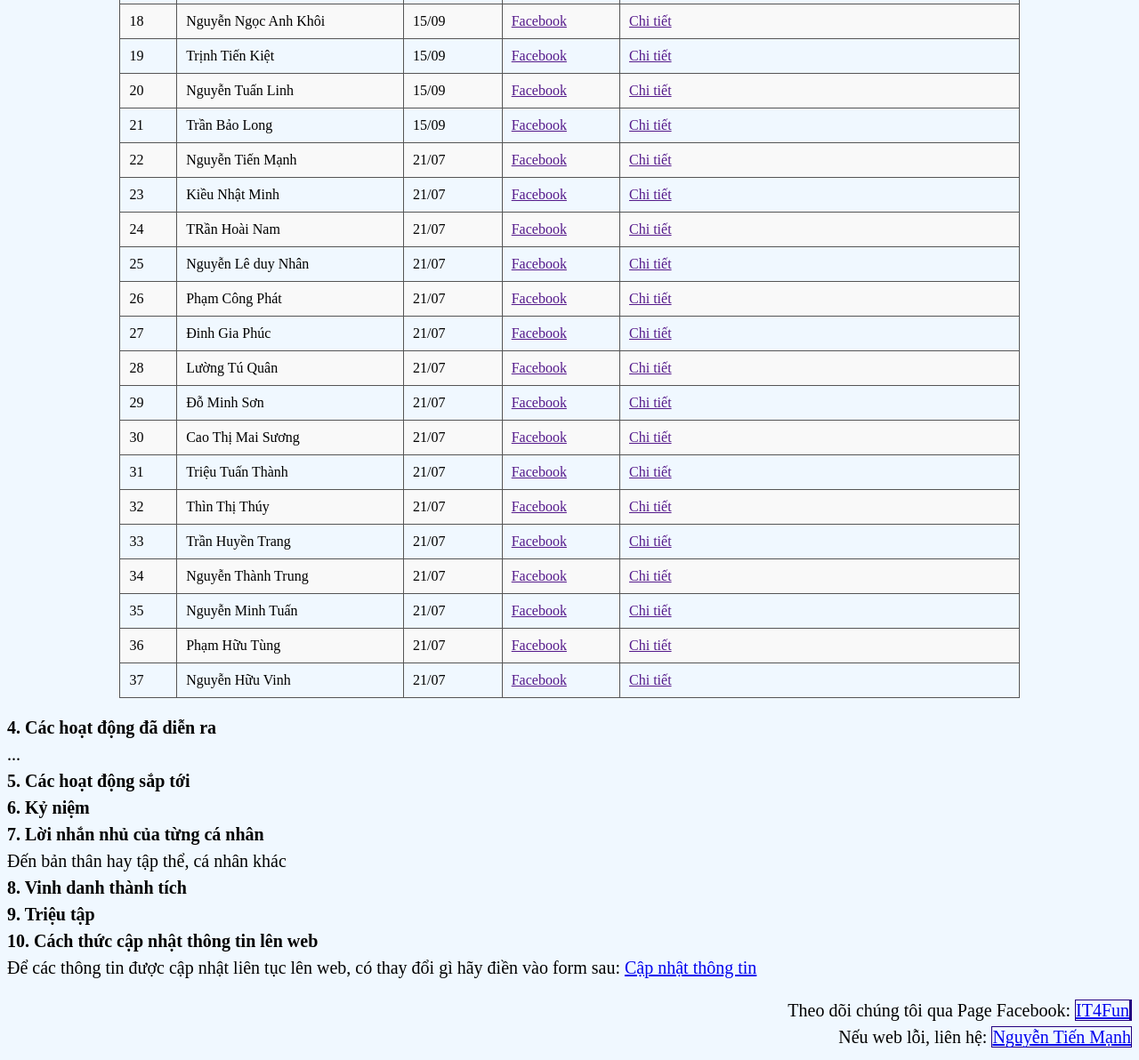
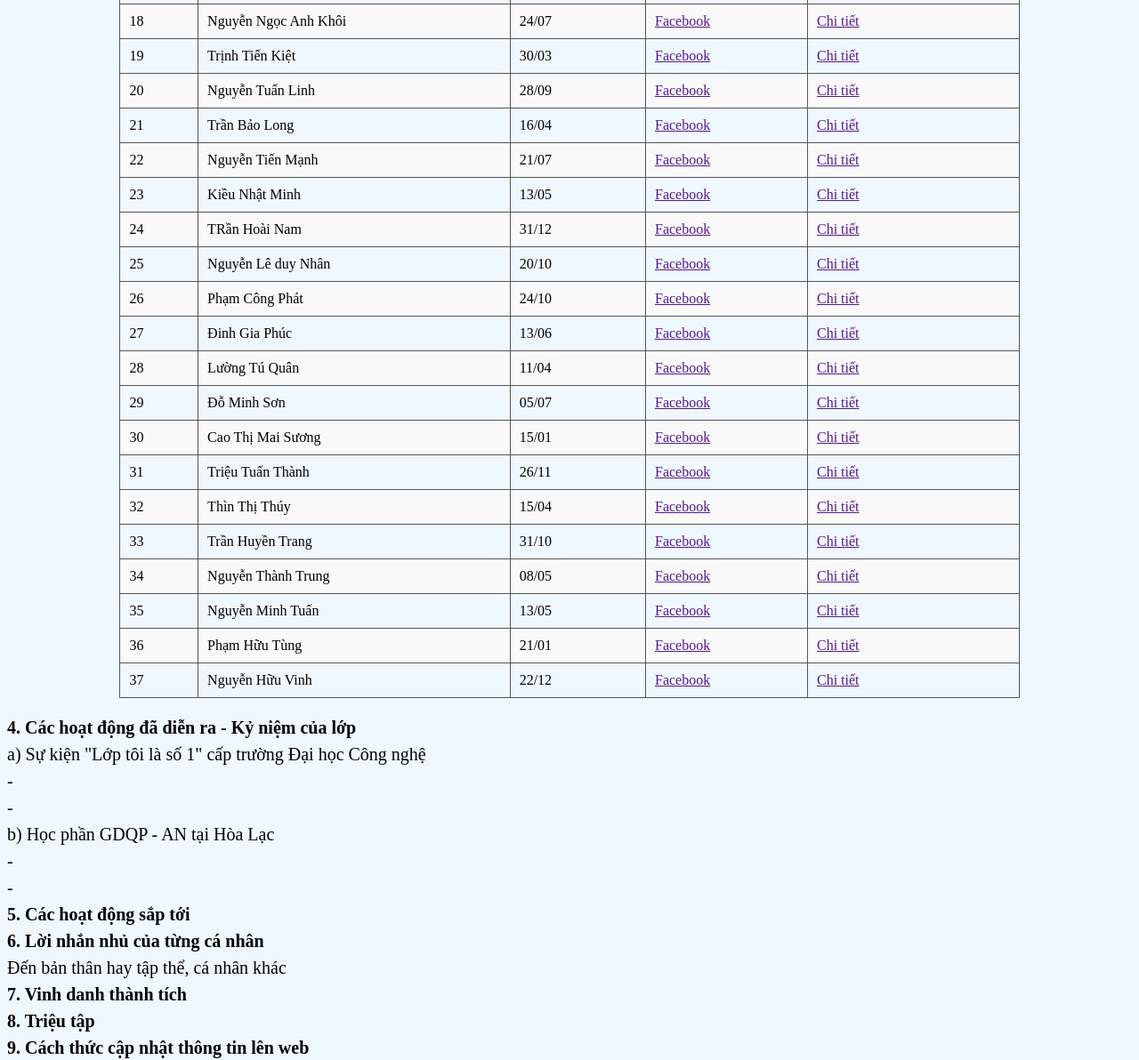
Before and after one commit to TienManh-Manilife/IT4Fun, a plain HTML site: page index.html in a window 1280 px wide. Shown: the part 1619-2811 px from the top of the page at 89% size. Drawn offline with Linux system fonts and the light colour scheme.

Commit message:
thay doi 3

```diff
--- a/index.html
+++ b/index.html
@@ -93,35 +93,35 @@
                 <td> 1 </td>
                 <td> Nguyễn Lê An </td>
                 <td> 20/08 </td>
-                <td> <a href=""> Facebook </a> </td>
-                <td> <a href=""> Tính cách, sở thích, năng khiếu, món ăn yêu thích, ... </a> </td>
+                <td> <a href="https://www.facebook.com/100040040026784/"> Facebook </a> </td>
+                <td> <a href=""> Chi tiết </a> </td>
             </tr>
             <tr>
                 <td> 2 </td>
                 <td> Nguyễn An Quốc Anh </td>
                 <td> 02/10 </td>
-                <td> <a href=""> Facebook </a> </td>
+                <td> <a href="https://www.facebook.com/61559123695155/"> Facebook </a> </td>
                 <td> <a href=""> Chi tiết </a> </td>
             </tr>
             <tr>
                 <td> 3 </td>
                 <td> Trần Xuân Anh </td>
                 <td> 02/06 </td>
-                <td> <a href=""> Facebook </a> </td>
+                <td> <a href="https://www.facebook.com/100038245884388/"> Facebook </a> </td>
                 <td> <a href=""> Chi tiết </a> </td>
             </tr>
             <tr>
                 <td> 4 </td>
                 <td> Trần Việt Bảo </td>
                 <td> 14/06 </td>
-                <td> <a href=""> Facebook </a> </td>
+                <td> <a href="https://www.facebook.com/100064677711706/"> Facebook </a> </td>
                 <td> <a href=""> Chi tiết </a> </td>
             </tr>
             <tr>
                 <td> 5 </td>
                 <td> Phạm Ánh Chúc </td>
                 <td> 24/03 </td>
-                <td> <a href=""> Facebook </a> </td>
+                <td> <a href="https://www.facebook.com/100017358540893/"> Facebook </a> </td>
                 <td> <a href=""> Chi tiết </a> </td>
             </tr>
             <tr>
@@ -211,28 +211,28 @@
             <tr>
                 <td> 18 </td>
                 <td> Nguyễn Ngọc Anh Khôi </td>
-                <td> 15/09 </td>
+                <td> 24/07 </td>
                 <td> <a href=""> Facebook </a> </td>
                 <td> <a href=""> Chi tiết </a> </td>
             </tr>
             <tr>
                 <td> 19 </td>
                 <td> Trịnh Tiến Kiệt </td>
-                <td> 15/09 </td>
+                <td> 30/03 </td>
                 <td> <a href=""> Facebook </a> </td>
                 <td> <a href=""> Chi tiết </a> </td>
             </tr>
             <tr>
                 <td> 20 </td>
                 <td> Nguyễn Tuấn Linh </td>
-                <td> 15/09 </td>
+                <td> 28/09 </td>
                 <td> <a href=""> Facebook </a> </td>
                 <td> <a href=""> Chi tiết </a> </td>
             </tr>
             <tr>
                 <td> 21 </td>
                 <td> Trần Bảo Long </td>
-                <td> 15/09 </td>
+                <td> 16/04 </td>
                 <td> <a href=""> Facebook </a> </td>
                 <td> <a href=""> Chi tiết </a> </td>
             </tr>
@@ -246,105 +246,105 @@
             <tr>
                 <td> 23 </td>
                 <td> Kiều Nhật Minh </td>
-                <td> 21/07 </td>
+                <td> 13/05 </td>
                 <td> <a href=""> Facebook </a> </td>
                 <td> <a href=""> Chi tiết </a> </td>
             </tr>
             <tr>
                 <td> 24 </td>
                 <td> TRần Hoài Nam </td>
-                <td> 21/07 </td>
+                <td> 31/12 </td>
                 <td> <a href=""> Facebook </a> </td>
                 <td> <a href=""> Chi tiết </a> </td>
             </tr>
             <tr>
                 <td> 25 </td>
                 <td> Nguyễn Lê duy Nhân </td>
-                <td> 21/07 </td>
+                <td> 20/10 </td>
                 <td> <a href=""> Facebook </a> </td>
                 <td> <a href=""> Chi tiết </a> </td>
             </tr>
             <tr>
                 <td> 26 </td>
                 <td> Phạm Công Phát </td>
-                <td> 21/07 </td>
+                <td> 24/10 </td>
                 <td> <a href=""> Facebook </a> </td>
                 <td> <a href=""> Chi tiết </a> </td>
             </tr>
             <tr>
                 <td> 27 </td>
                 <td> Đinh Gia Phúc </td>
-                <td> 21/07 </td>
+                <td> 13/06 </td>
                 <td> <a href=""> Facebook </a> </td>
                 <td> <a href=""> Chi tiết </a> </td>
             </tr>
             <tr>
                 <td> 28 </td>
                 <td> Lường Tú Quân </td>
-                <td> 21/07 </td>
+                <td> 11/04 </td>
                 <td> <a href=""> Facebook </a> </td>
                 <td> <a href=""> Chi tiết </a> </td>
             </tr>
             <tr>
                 <td> 29 </td>
                 <td> Đỗ Minh Sơn </td>
-                <td> 21/07 </td>
+                <td> 05/07 </td>
                 <td> <a href=""> Facebook </a> </td>
                 <td> <a href=""> Chi tiết </a> </td>
             </tr>
             <tr>
                 <td> 30 </td>
                 <td> Cao Thị Mai Sương </td>
-                <td> 21/07 </td>
+                <td> 15/01 </td>
                 <td> <a href=""> Facebook </a> </td>
                 <td> <a href=""> Chi tiết </a> </td>
             </tr>
             <tr>
                 <td> 31 </td>
                 <td> Triệu Tuấn Thành </td>
-                <td> 21/07 </td>
+                <td> 26/11 </td>
                 <td> <a href=""> Facebook </a> </td>
                 <td> <a href=""> Chi tiết </a> </td>
             </tr>
             <tr>
                 <td> 32 </td>
                 <td> Thìn Thị Thúy </td>
-                <td> 21/07 </td>
+                <td> 15/04 </td>
                 <td> <a href=""> Facebook </a> </td>
                 <td> <a href=""> Chi tiết </a> </td>
             </tr>
             <tr>
                 <td> 33 </td>
                 <td> Trần Huyền Trang </td>
-                <td> 21/07 </td>
+                <td> 31/10 </td>
                 <td> <a href=""> Facebook </a> </td>
                 <td> <a href=""> Chi tiết </a> </td>
             </tr>
             <tr>
                 <td> 34 </td>
                 <td> Nguyễn Thành Trung </td>
-                <td> 21/07 </td>
+                <td> 08/05 </td>
                 <td> <a href=""> Facebook </a> </td>
                 <td> <a href=""> Chi tiết </a> </td>
             </tr>
             <tr>
                 <td> 35 </td>
                 <td> Nguyễn Minh Tuấn </td>
-                <td> 21/07 </td>
+                <td> 13/05 </td>
                 <td> <a href=""> Facebook </a> </td>
                 <td> <a href=""> Chi tiết </a> </td>
             </tr>
             <tr>
                 <td> 36 </td>
                 <td> Phạm Hữu Tùng </td>
-                <td> 21/07 </td>
+                <td> 21/01 </td>
                 <td> <a href=""> Facebook </a> </td>
                 <td> <a href=""> Chi tiết </a> </td>
             </tr>
             <tr>
                 <td> 37 </td>
                 <td> Nguyễn Hữu Vinh </td>
-                <td> 21/07 </td>
+                <td> 22/12 </td>
                 <td> <a href=""> Facebook </a> </td>
                 <td> <a href=""> Chi tiết </a> </td>
             </tr>
@@ -352,25 +352,28 @@
         </tbody>
     </table>
 <br>
-    <vb1> 4. Các hoạt động đã diễn ra </vb1> <br>
+    <vb1> 4. Các hoạt động đã diễn ra - Kỷ niệm của lớp </vb1> <br>
     <vb>
-        ... <br>
+        a) Sự kiện "Lớp tôi là số 1" cấp trường Đại học Công nghệ <br>
+        - <br>
+        - <br>
+        b) Học phần GDQP - AN tại Hòa Lạc <br>
+        - <br>
+        - <br>
     </vb>
 
     <vb1> 5. Các hoạt động sắp tới </vb1> <br>
 
-    <vb1> 6. Kỷ niệm </vb1> <br>
-
-    <vb1> 7. Lời nhắn nhủ của từng cá nhân </vb1> <br>
+    <vb1> 6. Lời nhắn nhủ của từng cá nhân </vb1> <br>
     <vb>
         Đến bản thân hay tập thể, cá nhân khác <br>
     </vb>
 
-    <vb1> 8. Vinh danh thành tích </vb1> <br>
+    <vb1> 7. Vinh danh thành tích </vb1> <br>
 
-    <vb1> 9. Triệu tập </vb1> <br>
+    <vb1> 8. Triệu tập </vb1> <br>
 
-    <vb1> 10. Cách thức cập nhật thông tin lên web </vb1> <br>
+    <vb1> 9. Cách thức cập nhật thông tin lên web </vb1> <br>
     <vb>
         Để các thông tin được cập nhật liên tục lên web, có thay đổi gì hãy điền vào form sau: <a href="https://docs.google.com/forms/d/e/1FAIpQLSfUoCXUDh43H_JFq9VTJM_9dr_qEudws_pRnYulQ8-iwSQqrg/viewform?usp=header"> Cập nhật thông tin </a> <br>
     </vb>
```
